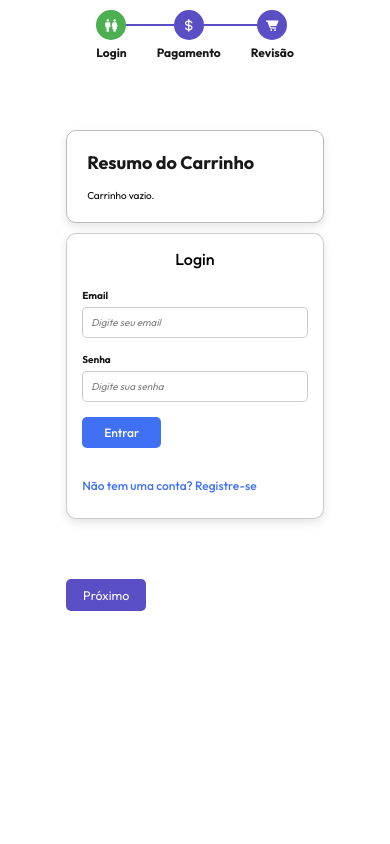
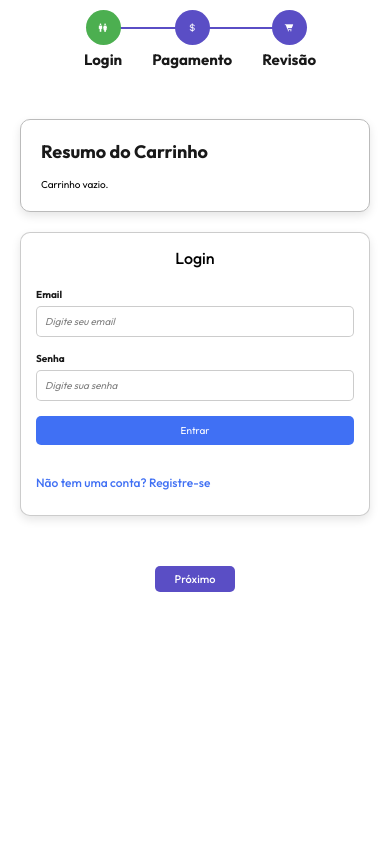
Before and after one commit to x-gyba/infogyba-shopping-cart, a PHP site: page /assets/php/checkout.php in a window 390 px wide. Run offline with PHP 8.4, Linux system fonts and the light colour scheme.

Commit message:
Add files via upload

```diff
--- a/assets/css/checkout.css
+++ b/assets/css/checkout.css
@@ -40,6 +40,25 @@ label {
   justify-content: flex-end;
   width: 100%;
   max-width: 120rem;
+}
+
+/* cart summary */
+.cart-summary {
+  position: fixed;
+  left: calc(50% - 60rem);
+  top: 12rem;
+  width: 30rem;
+  background-color: var(--white);
+  border: 1px solid var(--grey);
+  border-radius: 1rem;
+  padding: 2rem;
+  box-shadow: 0 4px 10px rgba(0, 0, 0, 0.1);
+}
+
+.cart-summary h2 {
+  font-size: 1.8rem;
+  margin-bottom: 1.5rem;
+  color: var(--black);
 }
 
 /* cart summary */
@@ -229,10 +248,10 @@ label {
 
 .step-buttons {
   display: flex;
-  justify-content: space-between;
-  align-items: center;
+  justify-content: flex-start;
   margin-top: 1rem;
   width: 100%;
+  gap: 1rem;
 }
 
 .step-button {
@@ -248,9 +267,10 @@ label {
 
 #prev,
 #next {
-  margin-bottom: 5rem;
-  padding: 0.8rem 1.2rem;
+  margin-bottom: 0.2rem;
+  padding: 0.8rem 1rem;
   font-size: 1.2rem;
+  font-weight: 500;
   color: var(--white);
   background-color: var(--violet);
   border: none;
@@ -267,87 +325,66 @@ label {
   .main-container {
     flex-direction: column;
     align-items: center;
+    width: 100%;
+    padding: 0 1rem;
   }
-.container-steps{
-  margin-bottom: 2rem;
-  margin-left: 3rem;
-}
 
   .checkout-container {
+    order: 2;
     max-width: 100%;
-    margin: 0 1rem; /* Add some margin for better spacing */
-  }
-
-  .step-item i{
-  font-size: 1.5rem;
-  }
-
-  .cart-summary {
-    order: 2; /* Segundo: cart summary */
-    position: static;
     width: 100%;
-    margin-top:2rem;
-  }
-
-    .auth-forms-container {
-    order: 3; /* Terceiro: auth forms */
-    width: 100%;
-    margin-left: 0;
-    display: flex;
-    justify-content: center;
+    margin-right: 0;
     margin-bottom: 2rem;
   }
 
-  .payment-container {
-    order: 4; /* Quarto: payment container */
+  .container-steps {
+    order: 1;
     width: 100%;
-    margin-bottom: 2rem; /* Adicionei margin-bottom para espaçamento */
-  }
-
-  .review-container {
-    order: 5; /* Quinto: review container */
-    width: 100%;
-    margin-bottom: 2rem; /* Adicionei margin-bottom para espaçamento */
-  }
-
-  .step-buttons {
-    order: 6; /* Botões de passo permanecem onde estão */
-    position: static;
-    width: 100%;
-    display: flex;
-    justify-content: space-between;
-    padding: 1rem 0;
-    background-color: transparent;
-    box-shadow: none;
-    margin-top: 1rem;
-  }
-
-  .checkout-form {
-    width: 100%;
-    transform: none;
-    margin-left: 0;
+    margin-left: 2rem;
+    margin-bottom: 2rem;
+    justify-content: center;
   }
 
   .step {
     transform: none;
+    margin-bottom: 3rem;
   }
 
   .step-item {
     margin-right: 3rem;
   }
 
-  .circle {
-    width: 3rem;
-    height: 3rem;
-  }
-
-  .step-title {
-    font-size: 1.2rem;
-  }
-
   .progress-bar {
     left: 40%;
     width: 70%;
+  }
+
+  .cart-summary {
+    order: 1;
+    position: static;
+    width: 100%;
+    max-width: 100%;
+    margin-bottom: 2rem;
+    left: auto;
+    top: auto;
+  }
+
+  .auth-forms-container,
+  .payment-container,
+  .review-container {
+    width: 100%;
+    margin-left: 0;
+  }
+
+  .checkout-form {
+    width: 100%;
+    max-width: 100%;
+    margin: 0 0 5rem 0;
+    transform: none;
+  }
+
+  .input-line {
+    width: 100%;
   }
 
   .input-line input {
@@ -365,18 +402,38 @@ label {
     margin-bottom: 1rem;
   }
 
-  .primary-button {
-    width: 35%;
-    font-size: 1.2rem;
-    font-weight: 500;
-    display: block;
+  .step-buttons {
+    display: flex;
+    justify-content: center;
+    align-items: center;
+    margin-top: 1rem;
+    width: 100%;
+    gap: 1rem;
   }
 
   #prev,
   #next {
-    padding: 0.8rem 1.2rem;
-    font-size: 1.25rem;
-    margin: 0;
-    width: 48%;
+    margin-bottom: 0.2rem;
+    padding: 0.6rem 1rem;
+    font-size: 1.1rem;
+    color: var(--white);
+    background-color: var(--violet);
+    border: none;
+    border-radius: 0.5rem;
+    cursor: pointer;
+  }
+
+  /* Remover a margem direita do último botão */
+  #next {
+    margin-right: 0;
+  }
+
+
+  /* Alinhamento e centralização do contêiner de pagamento */
+  .payment-container {
+    width: 90%;
+    max-width: 500px;
+    margin-left:12rem;
+    padding: 2rem 1rem;
   }
 }
--- a/assets/js/checkout.js
+++ b/assets/js/checkout.js
@@ -8,12 +8,14 @@ const prevBtn = document.getElementById("prev");
 const nextBtn = document.getElementById("next");
 const loginForm = document.getElementById("login-form");
 const registerForm = document.getElementById("register-form");
+const totalSteps = 3;
 
 // Initialize form states
 loginForm.style.display = "block"; // Show login form initially
 registerForm.style.display = "none"; // Hide register form initially
 
 let currentStep = 0;
+
 
 // Function to update steps and form visibility
 function updateSteps() {
--- a/assets/php/checkout.php
+++ b/assets/php/checkout.php
@@ -73,7 +73,7 @@ session_start();
                 }
                 ?>
             </div>
-
+            <div class="form-container">
                 <div class="auth-forms-container">
                     <form id="login-form" class="checkout-form">
                         <h2 class="form-title">Login</h2>
```
Also changed, not shown: other parts of assets/css/checkout.css (+39 -1 lines), other parts of assets/php/checkout.php (+52 -12 lines), assets/css/style.css (+0 -7 lines). Lines whose indentation alone changed are shown as unchanged.
